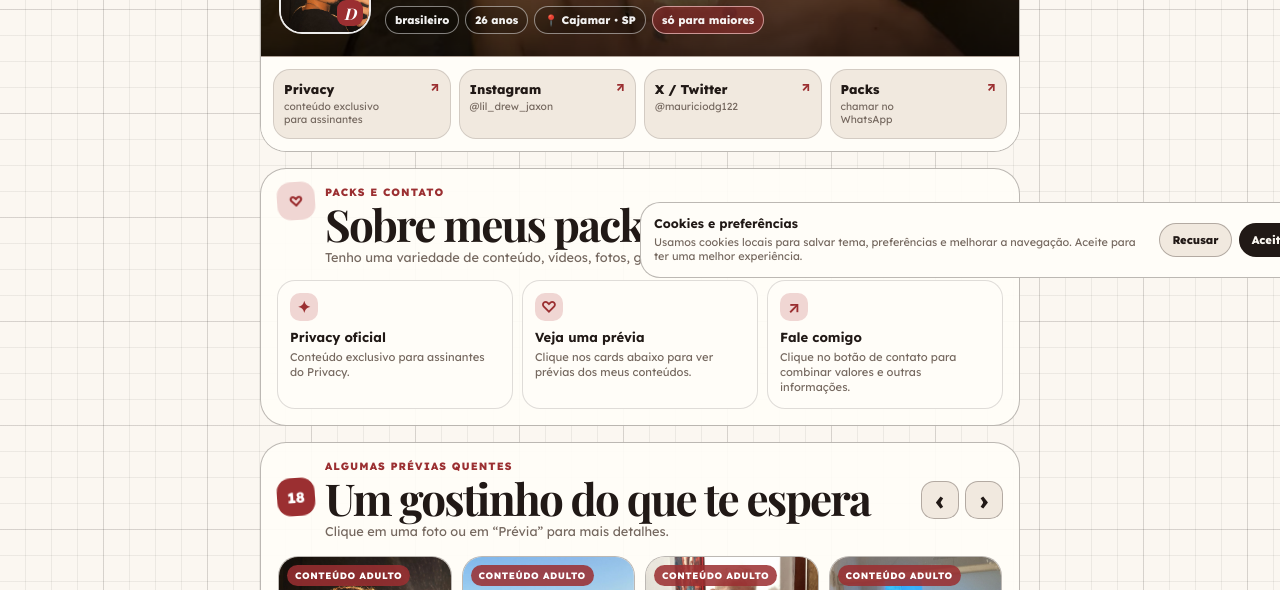
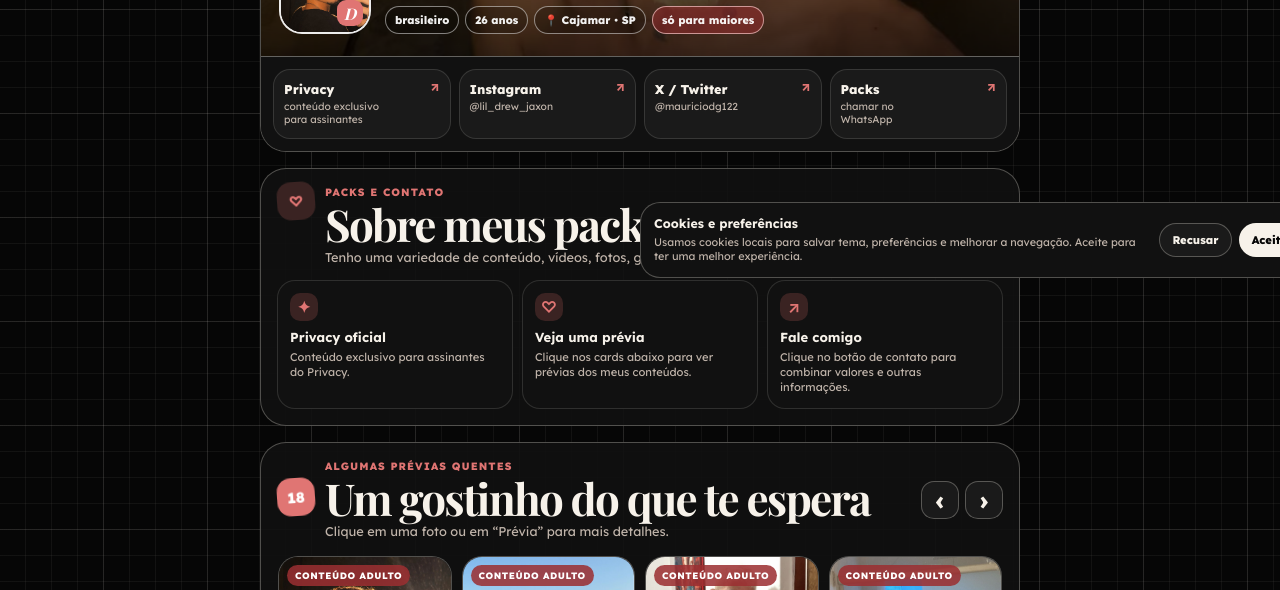
Before and after one commit to AnderHonorato/mauriciodrewbieber.space, a plain HTML site: page index.html in a window 1280 px wide. Shown: the part 510-1100 px from the top of the page. Drawn offline with nearby package versions, Linux system fonts and the light colour scheme; a web font is replaced by a local one.

Commit message:
alterar tema padrao para escuro (black)

```diff
--- a/index.html
+++ b/index.html
@@ -1,5 +1,5 @@
 <!DOCTYPE html>
-<html lang="pt-BR" data-theme="white">
+<html lang="pt-BR" data-theme="black">
 <head>
   <meta charset="UTF-8" />
   <meta name="viewport" content="width=device-width, initial-scale=1.0" />
@@ -7,7 +7,7 @@
   <title>Mauricio Drew Bieber — Packs de conteúdo</title>
   <meta name="description" content="Links oficiais, packs de conteúdo e prévias de Mauricio Drew Bieber." />
   <meta name="robots" content="index, follow" />
-  <meta name="theme-color" content="#fbf7f1" />
+  <meta name="theme-color" content="#060606" />
 
   <meta property="og:title" content="Mauricio Drew Bieber — Packs de conteúdo" />
   <meta property="og:description" content="Privacy, Instagram, X, WhatsApp e prévias selecionadas." />
--- a/script.js
+++ b/script.js
@@ -127,7 +127,7 @@ function setupCookies() {
 }
 
 function setupTheme() {
-  const saved = storage.get("mdb_theme") || "white";
+  const saved = storage.get("mdb_theme") || "black";
   setTheme(saved);
 
   document.getElementById("themeButton").addEventListener("click", () => {
```
